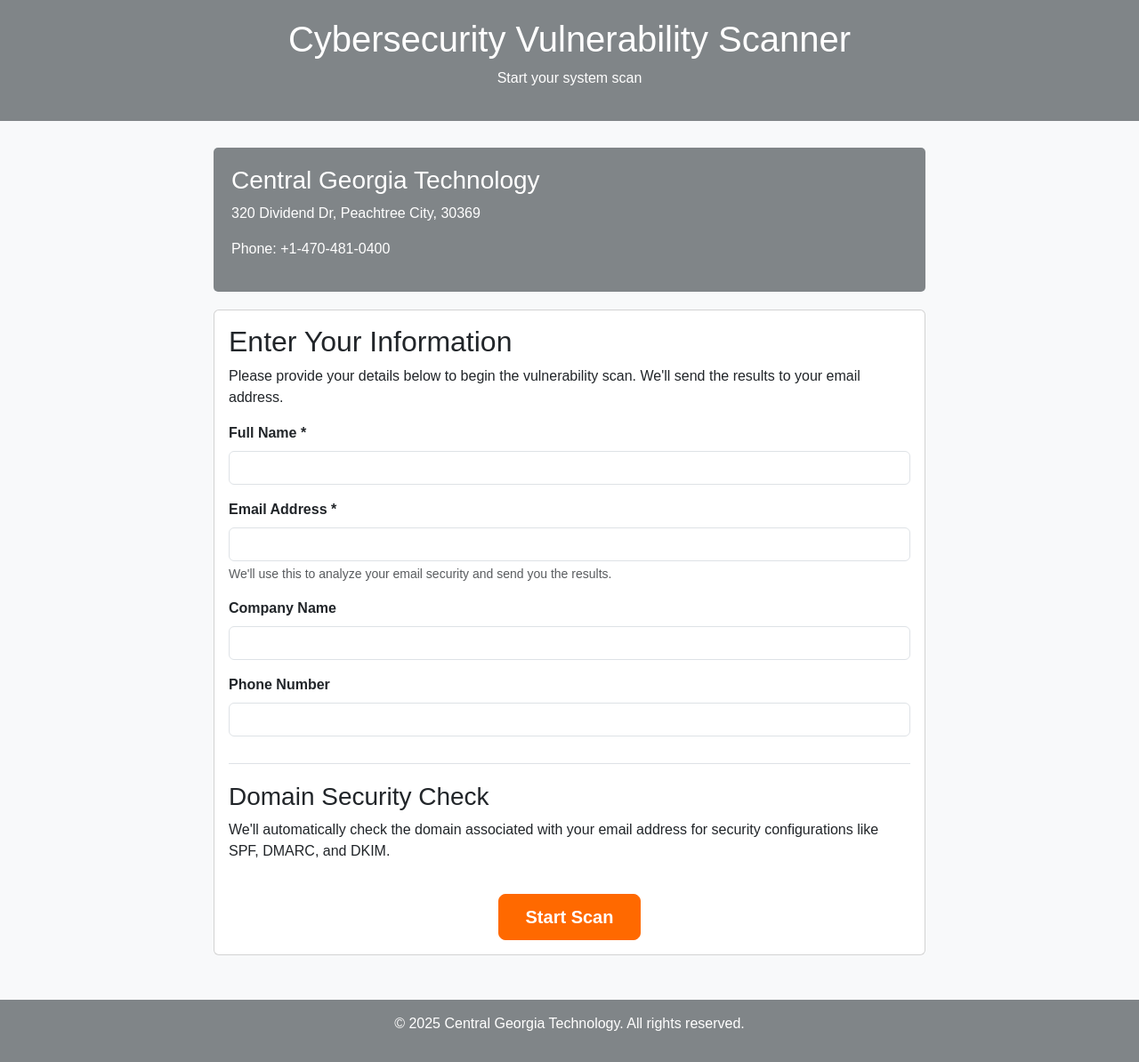
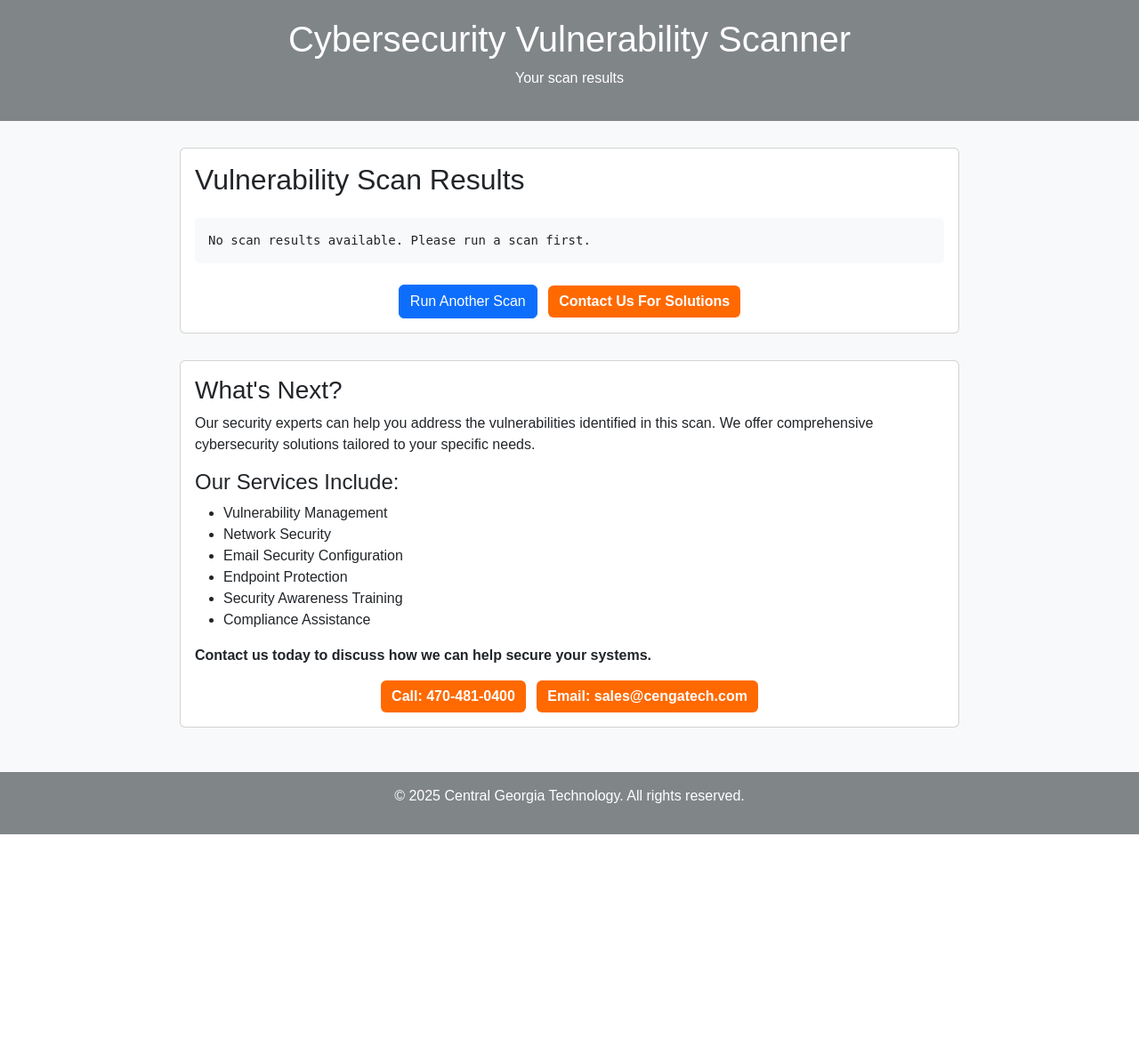
Before and after one commit to Gerrit8008/CGT_Scanner, a Flask app: page /results in a window 1280 px wide. Shown: the whole page at 89% size. After the commit the page ends 938 px from the top, so only its background shows below. Run offline with Flask 2, Linux system fonts and the light colour scheme.

Commit message:
Update results.html

```diff
--- a/templates/results.html
+++ b/templates/results.html
@@ -3,7 +3,7 @@
 <head>
     <meta charset="UTF-8">
     <meta name="viewport" content="width=device-width, initial-scale=1.0">
-    <title>Start Scan - Cybersecurity Vulnerability Scanner</title>
+    <title>Scan Results - Cybersecurity Vulnerability Scanner</title>
     <link href="https://cdn.jsdelivr.net/npm/bootstrap@5.3.0-alpha1/dist/css/bootstrap.min.css" rel="stylesheet">
     <style>
         body {
@@ -17,31 +17,32 @@
             text-align: center;
             margin-bottom: 30px;
         }
-        .company-info {
-            background-color: #808588;
-            color: white;
-            padding: 20px;
-            border-radius: 5px;
+        .results-container {
+            max-width: 900px;
+            margin: 0 auto;
+        }
+        .result-card {
+            margin-bottom: 30px;
+        }
+        .warning-alert {
+            background-color: #f8d7da;
+            color: #721c24;
+            border-color: #f5c6cb;
+            font-weight: bold;
+            font-size: 1.2rem;
             margin-bottom: 20px;
         }
-        .form-container {
-            max-width: 800px;
-            margin: 0 auto;
-        }
-        .form-label {
+        .severity-critical, .severity-high {
+            color: #dc3545;
             font-weight: bold;
         }
-        .btn-scan {
-            background-color: #FF6900;
-            border-color: #FF6900;
+        .severity-medium {
+            color: #fd7e14;
             font-weight: bold;
-            padding: 10px 30px;
-            margin-top: 20px;
         }
-        .domain-check {
-            margin-top: 30px;
-            padding-top: 20px;
-            border-top: 1px solid #dee2e6;
+        .severity-low {
+            color: #198754;
+            font-weight: bold;
         }
         .footer {
             background-color: #808588;
@@ -50,125 +51,89 @@
             text-align: center;
             margin-top: 50px;
         }
-        .loading {
-            display: none;
-            text-align: center;
-            margin: 20px 0;
+        pre {
+            background-color: #f8f9fa;
+            padding: 15px;
+            border-radius: 5px;
+            white-space: pre-wrap;
+            font-family: monospace;
         }
-        .spinner-border {
-            width: 3rem;
-            height: 3rem;
+        .report-section {
+            margin-bottom: 15px;
+            padding-bottom: 15px;
+            border-bottom: 1px solid #dee2e6;
+        }
+        .contact-us {
+            background-color: #FF6900;
+            color: white;
+            border: none;
+            font-weight: bold;
         }
     </style>
-    <script defer>
-        // Function to detect client OS
-        function detectClientOS() {
-            let os = "Unknown";
-            const userAgent = window.navigator.userAgent;
-
-            if (userAgent.indexOf("Win") !== -1) os = "Windows";
-            else if (userAgent.indexOf("Mac") !== -1) os = "MacOS";
-            else if (userAgent.indexOf("Linux") !== -1) os = "Linux";
-            else if (userAgent.indexOf("Android") !== -1) os = "Android";
-            else if (userAgent.indexOf("iOS") !== -1 || userAgent.indexOf("iPhone") !== -1 || userAgent.indexOf("iPad") !== -1) os = "iOS";
-
-            // Set client OS in a hidden form field
-            document.getElementById("client_os").value = os;
-
-            // Also detect browser
-            let browser = "Unknown";
-            if (userAgent.indexOf("Chrome") !== -1) browser = "Chrome";
-            else if (userAgent.indexOf("Firefox") !== -1) browser = "Firefox";
-            else if (userAgent.indexOf("Safari") !== -1) browser = "Safari";
-            else if (userAgent.indexOf("Edge") !== -1) browser = "Edge";
-            else if (userAgent.indexOf("MSIE") !== -1 || userAgent.indexOf("Trident") !== -1) browser = "Internet Explorer";
-
-            document.getElementById("client_browser").value = browser;
-
-            // Detect Windows version (approximate)
-            let windowsVersion = "";
-            if (os === "Windows") {
-                if (userAgent.indexOf("Windows NT 10.0") !== -1) windowsVersion = "Windows 10/11";
-                else if (userAgent.indexOf("Windows NT 6.3") !== -1) windowsVersion = "Windows 8.1";
-                else if (userAgent.indexOf("Windows NT 6.2") !== -1) windowsVersion = "Windows 8";
-                else if (userAgent.indexOf("Windows NT 6.1") !== -1) windowsVersion = "Windows 7";
-                else windowsVersion = "Older Windows Version";
-
-                document.getElementById("windows_version").value = windowsVersion;
-            }
-
-            console.log("Detected OS:", os, "Browser:", browser, "Windows Version:", windowsVersion);
-        }
-
-        // Run detection when DOM is loaded
-        document.addEventListener('DOMContentLoaded', detectClientOS);
-    </script>
 </head>
 <body>
     <div class="header">
         <h1>Cybersecurity Vulnerability Scanner</h1>
-        <p>Start your system scan</p>
+        <p>Your scan results</p>
     </div>
 
-    <div class="container">
-        <div class="form-container">
-            <div class="company-info">
-                <h3>Central Georgia Technology</h3>
-                <p>320 Dividend Dr, Peachtree City, 30369</p>
-                <p>Phone: +1-470-481-0400</p>
+    <div class="container results-container">
+        <div class="card result-card">
+            <div class="card-body">
+                <h2 class="card-title mb-4">Vulnerability Scan Results</h2>
+
+                {% if "WARNING CONTACT US NOW" in scan_result %}
+                <div class="alert alert-danger warning-alert">
+                    <i class="bi bi-exclamation-triangle-fill me-2"></i>
+                    WARNING: Critical vulnerabilities detected! Contact us immediately for assistance.
+                    <div class="mt-3">
+                        <a href="tel:+14704810400" class="btn btn-danger">
+                            <i class="bi bi-telephone-fill me-2"></i> Call Now: 470-481-0400
+                        </a>
+                        <a href="mailto:sales@cengatech.com" class="btn btn-danger ms-2">
+                            <i class="bi bi-envelope-fill me-2"></i> Email Us
+                        </a>
+                    </div>
+                </div>
+                {% endif %}
+
+                <div id="resultContent">
+                    <pre>{{ scan_result }}</pre>
+                </div>
+
+                <div class="text-center mt-4">
+                    <a href="/scan" class="btn btn-primary me-2">Run Another Scan</a>
+                    <a href="https://cengatech.com" class="btn contact-us">Contact Us For Solutions</a>
+                </div>
+            </div>
         </div>
 
         <div class="card">
             <div class="card-body">
-                    <h2 class="card-title">Enter Your Information</h2>
-                    <p class="card-text">
-                        Please provide your details below to begin the vulnerability scan.
-                        We'll send the results to your email address.
+                <h3>What's Next?</h3>
+                <p>
+                    Our security experts can help you address the vulnerabilities identified in this scan.
+                    We offer comprehensive cybersecurity solutions tailored to your specific needs.
                 </p>
-
-                    <form id="scanForm" action="/scan" method="post">
-                        <div class="mb-3">
-                            <label for="name" class="form-label">Full Name *</label>
-                            <input type="text" class="form-control" id="name" name="name" required>
-                        </div>
-                        <div class="mb-3">
-                            <label for="email" class="form-label">Email Address *</label>
-                            <input type="email" class="form-control" id="email" name="email" required>
-                            <div class="form-text">We'll use this to analyze your email security and send you the results.</div>
-                        </div>
-                        <div class="mb-3">
-                            <label for="company" class="form-label">Company Name</label>
-                            <input type="text" class="form-control" id="company" name="company">
-                        </div>
-                        <div class="mb-3">
-                            <label for="phone" class="form-label">Phone Number</label>
-                            <input type="tel" class="form-control" id="phone" name="phone">
-                        </div>
-
-                        <!-- Hidden fields for client OS detection -->
-                        <input type="hidden" id="client_os" name="client_os" value="Unknown">
-                        <input type="hidden" id="client_browser" name="client_browser" value="Unknown">
-                        <input type="hidden" id="windows_version" name="windows_version" value="">
-
-                        <div class="domain-check">
-                            <h3>Domain Security Check</h3>
+                <h4>Our Services Include:</h4>
+                <ul>
+                    <li>Vulnerability Management</li>
+                    <li>Network Security</li>
+                    <li>Email Security Configuration</li>
+                    <li>Endpoint Protection</li>
+                    <li>Security Awareness Training</li>
+                    <li>Compliance Assistance</li>
+                </ul>
                 <p>
-                                We'll automatically check the domain associated with your email address for
-                                security configurations like SPF, DMARC, and DKIM.
+                    <strong>Contact us today to discuss how we can help secure your systems.</strong>
                 </p>
-                        </div>
-
                 <div class="text-center">
-                            <button type="submit" class="btn btn-primary btn-scan btn-lg" id="startScanBtn">Start Scan</button>
-                        </div>
-                    </form>
-
-                    <div class="loading" id="loadingIndicator">
-                        <div class="spinner-border text-primary" role="status">
-                            <span class="visually-hidden">Loading...</span>
-                        </div>
-                        <p class="mt-3">Scanning in progress... This may take a few moments.</p>
-                    </div>
+                    <a href="tel:+14704810400" class="btn contact-us">
+                        Call: 470-481-0400
+                    </a>
+                    <a href="mailto:sales@cengatech.com" class="btn contact-us ms-2">
+                        Email: sales@cengatech.com
+                    </a>
                 </div>
             </div>
         </div>
@@ -180,10 +145,19 @@
 
     <script src="https://cdn.jsdelivr.net/npm/bootstrap@5.3.0-alpha1/dist/js/bootstrap.bundle.min.js"></script>
     <script>
-        document.getElementById('scanForm').addEventListener('submit', function() {
-            document.getElementById('startScanBtn').disabled = true;
-            document.getElementById('loadingIndicator').style.display = 'block';
-        });
+        // Function to highlight severity levels in the pre-formatted results
+        window.onload = function() {
+            const resultContent = document.getElementById('resultContent');
+            if (resultContent) {
+                let html = resultContent.innerHTML;
+                // Highlight severity levels
+                html = html.replace(/Critical/g, '<span class="severity-critical">Critical</span>');
+                html = html.replace(/High/g, '<span class="severity-high">High</span>');
+                html = html.replace(/Medium/g, '<span class="severity-medium">Medium</span>');
+                html = html.replace(/Low/g, '<span class="severity-low">Low</span>');
+                resultContent.innerHTML = html;
+            }
+        };
     </script>
 </body>
 </html>
```
Lines whose indentation alone changed are shown as unchanged.
